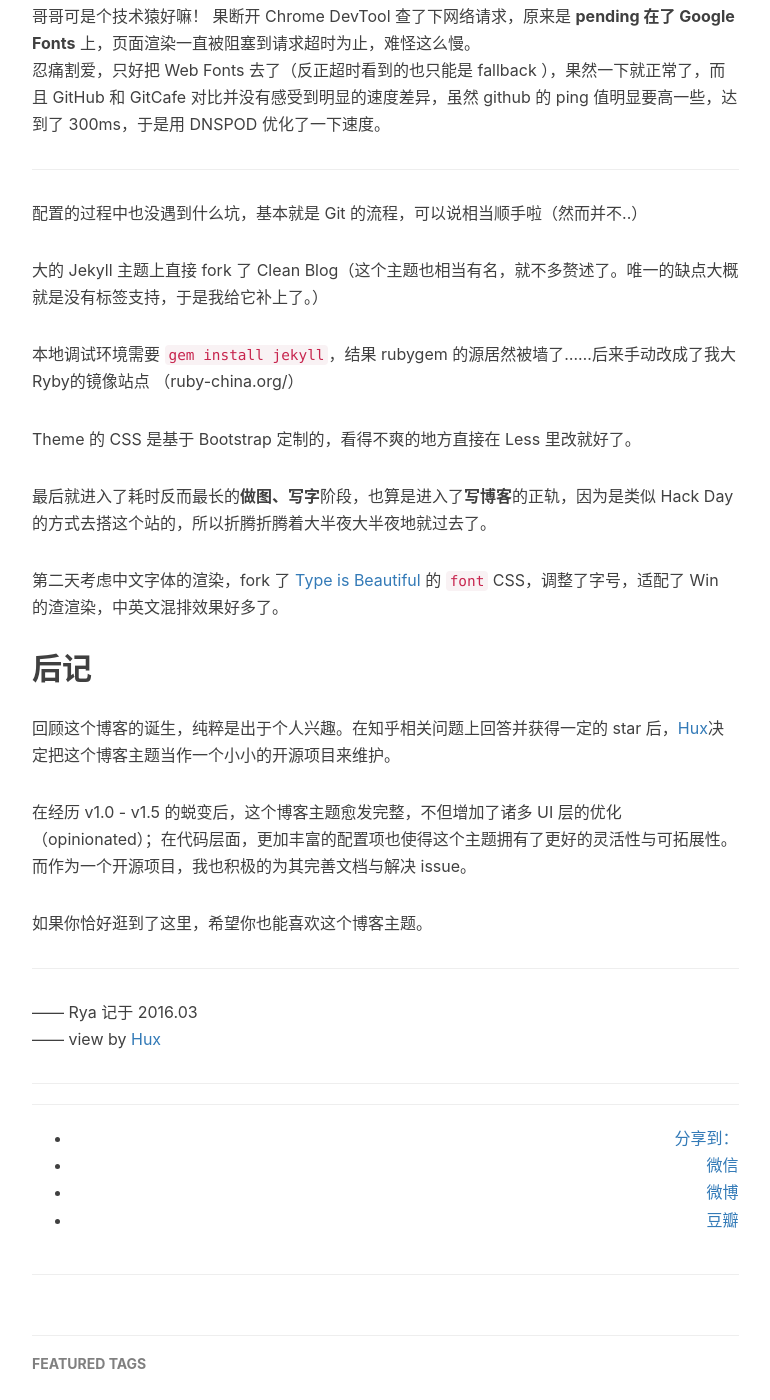
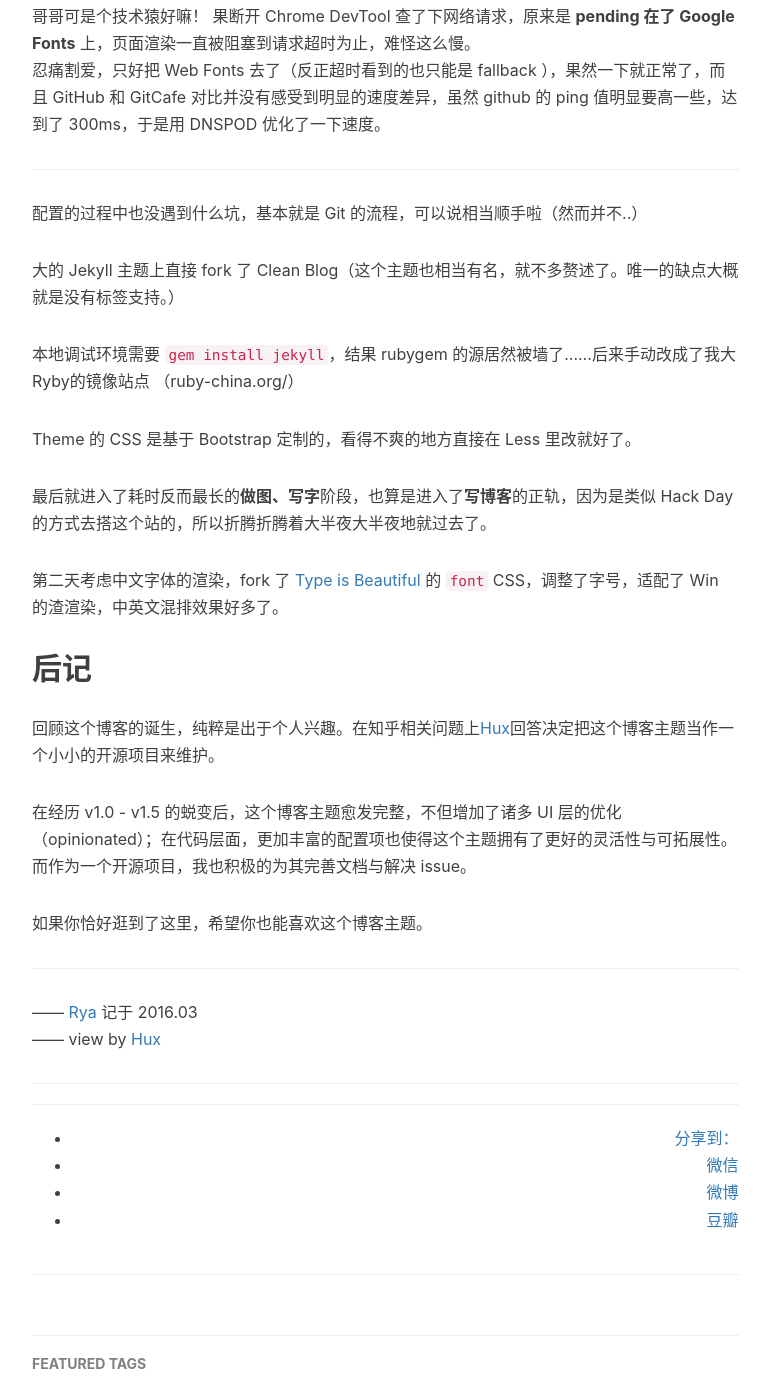
Before and after one commit to RyanYans/RyanYans.github.io, a Jekyll site: the page built from _posts/2016-03-21-hello-2016.markdown, in a window 1280 px wide and 1400 px high, scrolled down 1597 px. Shown: the whole window, without its empty margins (233-1003 px from the left). Built offline with Jekyll 4.4.1, drawn with Linux system fonts in a browser that asks for light colours; nearby versions of some CDN libraries; comment, search, counter and statistics services are not loaded.

Commit message:
2016.03.23c

```diff
--- a/_config.yml
+++ b/_config.yml
@@ -83,7 +83,7 @@ featured-condition-size: 1              # A tag will be featured if the size of
 friends: [
     {
         title: "技术小黑屋",
-        href: "http://droidyue.com/ninki/"
+        href: "http://droidyue.com/"
     },{
         title: "stormzhang",
         href: "http://stormzhang.com/"
--- a/_posts/2016-03-21-hello-2016.markdown
+++ b/_posts/2016-03-21-hello-2016.markdown
@@ -56,7 +56,7 @@ Hey! Blog 就这么开通了。
 
 配置的过程中也没遇到什么坑，基本就是 Git 的流程，可以说相当顺手啦（然而并不..）
 
-大的 Jekyll 主题上直接 fork 了 Clean Blog（这个主题也相当有名，就不多赘述了。唯一的缺点大概就是没有标签支持，于是我给它补上了。）
+大的 Jekyll 主题上直接 fork 了 Clean Blog（这个主题也相当有名，就不多赘述了。唯一的缺点大概就是没有标签支持。）
 
 本地调试环境需要 `gem install jekyll`，结果 rubygem 的源居然被墙了……后来手动改成了我大Ryby的镜像站点 （ruby-china.org/）
 
@@ -69,7 +69,7 @@ Theme 的 CSS 是基于 Bootstrap 定制的，看得不爽的地方直接在 Les
 
 ## 后记
 
-回顾这个博客的诞生，纯粹是出于个人兴趣。在知乎相关问题上回答并获得一定的 star 后，[Hux](https://github.com/Huxpro/huxpro.github.io)决定把这个博客主题当作一个小小的开源项目来维护。
+回顾这个博客的诞生，纯粹是出于个人兴趣。在知乎相关问题上[Hux](https://github.com/Huxpro/huxpro.github.io)回答决定把这个博客主题当作一个小小的开源项目来维护。
 
 在经历 v1.0 - v1.5 的蜕变后，这个博客主题愈发完整，不但增加了诸多 UI 层的优化（opinionated）；在代码层面，更加丰富的配置项也使得这个主题拥有了更好的灵活性与可拓展性。而作为一个开源项目，我也积极的为其完善文档与解决 issue。
 
@@ -77,7 +77,7 @@ Theme 的 CSS 是基于 Bootstrap 定制的，看得不爽的地方直接在 Les
 
 ---
 
- —— Rya 记于 2016.03
+ —— [Rya](https://github.com/RyanYans) 记于 2016.03
  —— view by [Hux](https://github.com/Huxpro)
 
 ---
```
